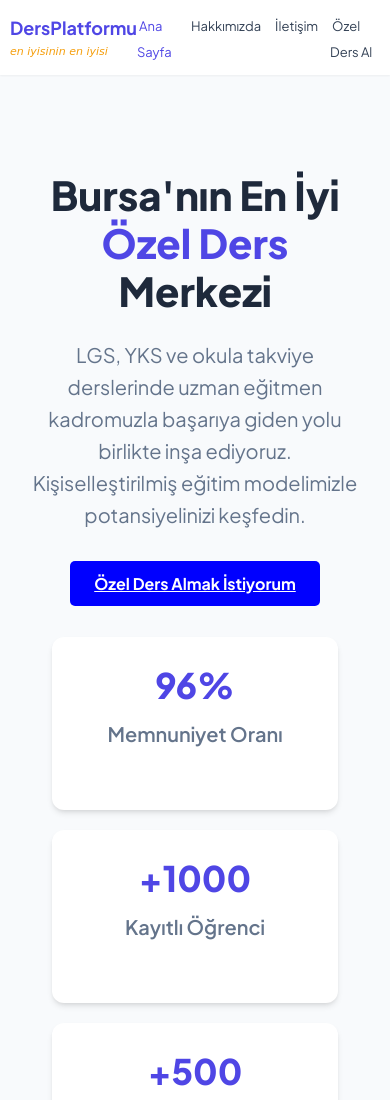
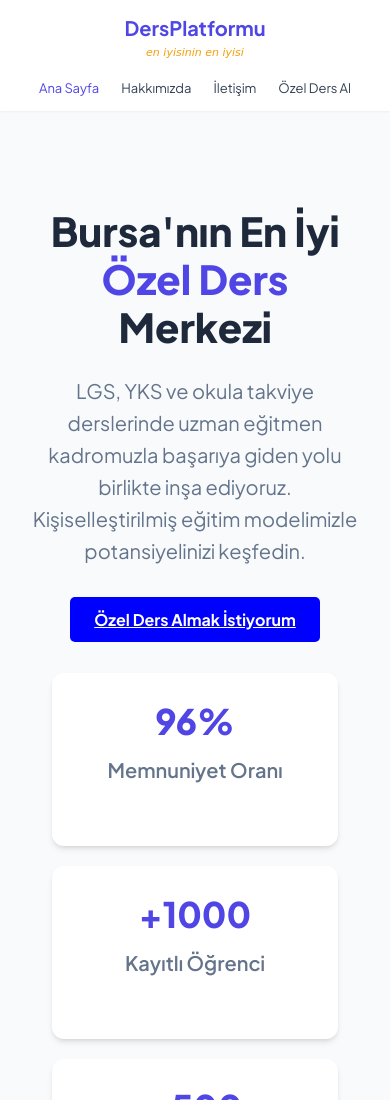
Before and after one commit to ErhanSanck/platform, a plain HTML site: page index.html in a window 390 px wide. Shown: the top 1100 px of the page. Drawn offline with Linux system fonts and the light colour scheme; no server answers.

Commit message:
Add files via upload

```diff
--- a/style.css
+++ b/style.css
@@ -593,46 +593,52 @@ h2 {
 }
 
 /* Responsive */
-/* Responsive */
+
 @media (max-width: 768px) {
-    /* Logo alanını dikey düzene getirerek el yazısının alta inmesini sağladık */
+    /* Navbar'ı dikey kolon düzenine getirerek logo ve menüyü alt alta sıraladık */
+    .navbar {
+        padding: 12px 10px;
+        flex-direction: column;
+        gap: 12px; /* Logo ile menü arasındaki dikey boşluk */
+        align-items: center; /* Elemanları ortala (İsteğe göre flex-start ile sola da çekilebilir) */
+    }
+
+    /* Logo alanını dikey düzende tutarak slogan metnini alta aldık */
     .logo a {
-        font-size: 18px;
+        font-size: 20px; /* Logo boyutunu mobilde biraz daha belirgin yaptık */
         flex-direction: column;
-        align-items: flex-start; /* Sola hizalı düzen */
-        gap: 2px; /* İki metin arasındaki dikey boşluk */
+        align-items: center; /* Ortalanmış düzen */
+        gap: 2px;
     }
 
     .logo-handwriting {
-        font-size: 11px; /* Alt metnin boyutu */
+        font-size: 11px;
         margin-top: -2px;
     }
 
-    /* Menü linklerini yan yana tutup mobilde sığacak şekilde optimize ettik */
+    /* Menü linklerini tamamen serbest bırakıp alt satırda tek sıra yan yana dizdik */
     .nav-links {
         display: flex !important;
-        gap: 10px; /* Menü elemanları arasındaki boşluğu daralttık */
+        flex-direction: row !important; /* Kesinlikle yan yana kalmasını sağladık */
+        justify-content: center;
+        flex-wrap: nowrap; /* Yazıların alt satıra kırılmasını engeller, tek sıra tutar */
+        gap: 14px; /* Linklerin arasındaki yatay boşluk */
+        width: 100%;
     }
 
     .nav-links a {
-        font-size: 13px; /* Küçük ekranlarda yan yana sığması için yazı boyutu */
-        padding: 4px 2px;
+        font-size: 13px; /* Tüm yazıların tek sıraya sığması için ideal yazı boyutu */
+        padding: 6px 4px;
+        white-space: nowrap; /* Kelimelerin kendi içinde bölünmesini engeller */
     }
 
-    /* Hamburger menü butonunu tamamen gizliyoruz */
+    /* Hamburger (mobil menü açma) butonunu gizliyoruz */
     .menu-toggle {
-        display: none !important;[cite: 1]
+        display: none !important;
     }
 
-    /* Navbar içindeki elemanların (Logo ve Menü) ekrana dengeli dağılmasını sağladık */
-    .navbar {
-        padding: 12px 10px;
-        flex-direction: row;[cite: 1]
-        justify-content: space-between;[cite: 1]
-        align-items: center;[cite: 1]
-    }
-
-    .hero-section h1 { font-size: 2.5rem; }[cite: 1]
-    .page-layout { flex-direction: column; }[cite: 1]
-    .sidebar { width: 100%; flex-direction: row; overflow-x: auto; }[cite: 1]
+    /* Diğer responsive element ayarları */
+    .hero-section h1 { font-size: 2.5rem; }
+    .page-layout { flex-direction: column; }
+    .sidebar { width: 100%; flex-direction: row; overflow-x: auto; }
 }
```
